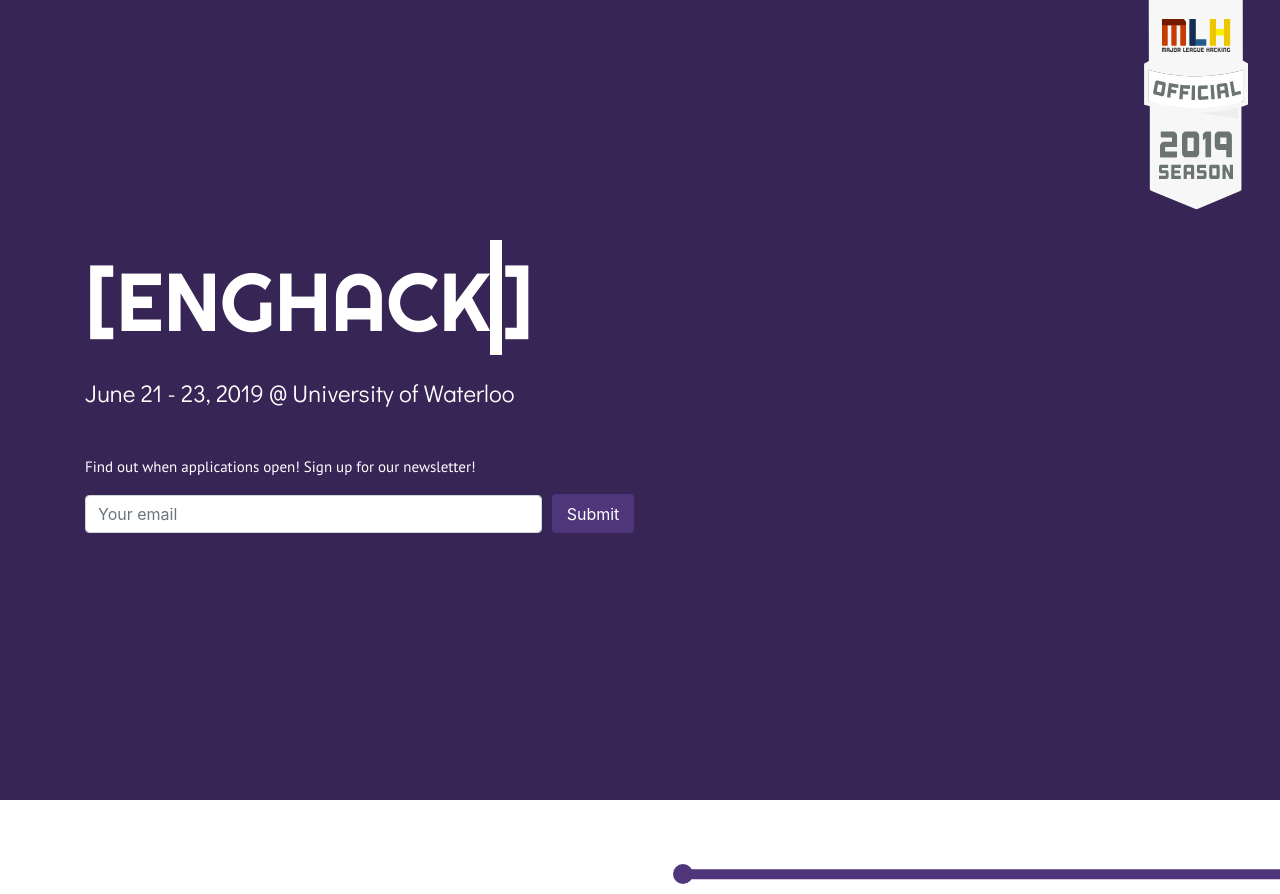
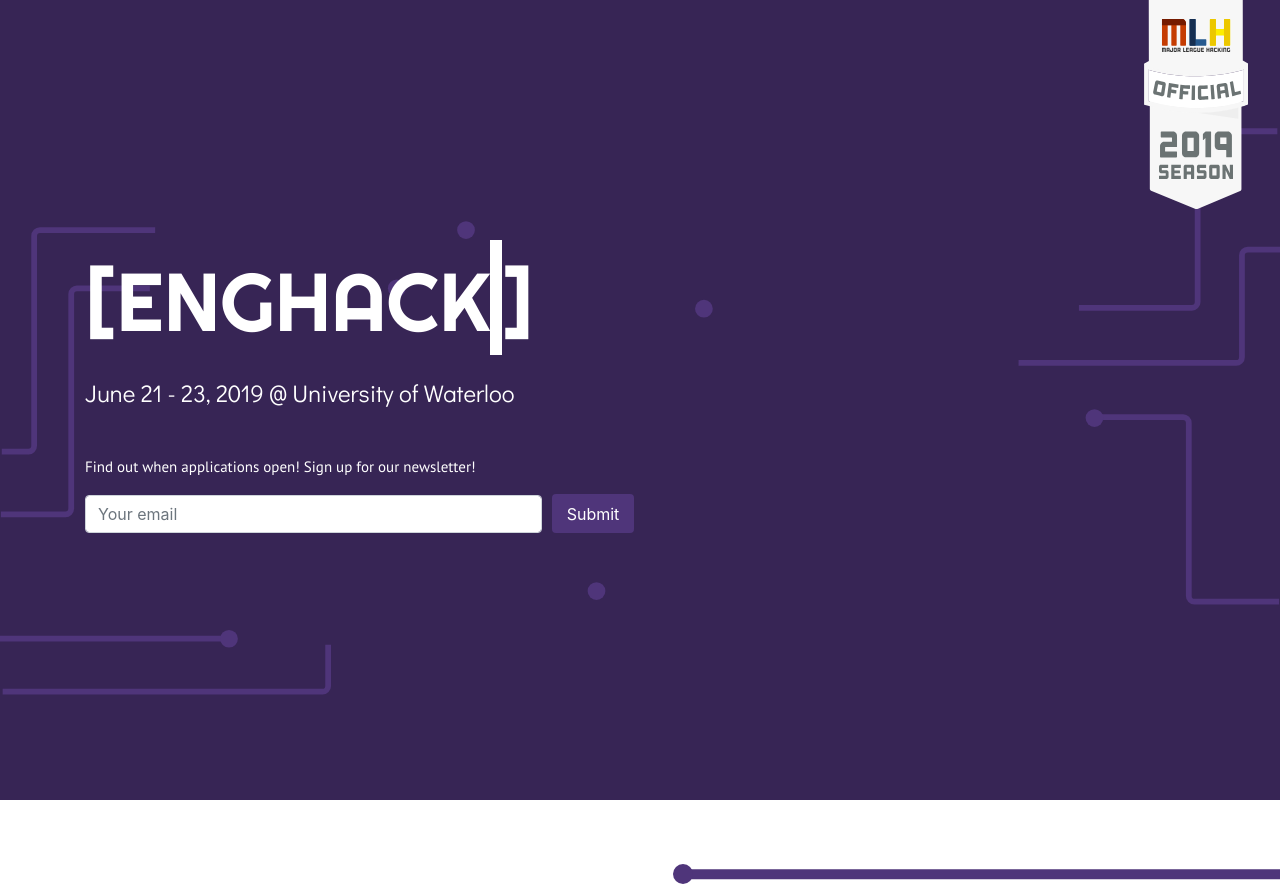
Before and after one commit to EngHack/enghack.github.io, a PHP site: page / in a window 1280 px wide. Shown: the top 894 px of the page. Run offline with PHP 8.4, Linux system fonts and the light colour scheme.

Commit message:
wire animations

```diff
--- a/css/style.css
+++ b/css/style.css
@@ -256,6 +256,27 @@ a:hover {
   width: 10%;
   height: 10%;
 }
+
+.wires {
+  position: absolute;
+  z-index: -10000;
+}
+
+.wires-tablet {
+  display: none;
+}
+
+.wires-mobile {
+  display: none;
+}
+
+.path {
+  stroke-dasharray: 2000;
+  stroke-dashoffset: 2000;
+  -webkit-animation: dash 5s infinite linear;
+  animation: dash 5s infinite linear;
+}
+
 /* Mobile */
 
 @media only screen and (max-width: 768px) {
@@ -317,6 +338,10 @@ a:hover {
     width: 15%;
     height: 15%;
   }
+
+  .wires-tablet {
+    display: inline-block;
+  }
 }
 
 @media only screen and (max-width: 425px) {
@@ -348,6 +373,14 @@ a:hover {
     width: 25%;
     height: 25%;
   }
+
+  .wires-tablet {
+    display: none;
+  }
+
+  .wires-mobile {
+    display: inline-block;
+  }
 }
 
 /* Animations */
@@ -373,3 +406,9 @@ a:hover {
   from, to { border-color: transparent }
   50% { border-color: white; }
 }
+
+@keyframes dash {
+  to {
+    stroke-dashoffset: 0;
+  }
+}
--- a/index.html
+++ b/index.html
@@ -38,6 +38,40 @@
     </nav>
     <div id="landing-page">
       <div class="overlay">
+          <svg class="wires hide-mobile" width="100%" height="100%" viewBox="0 0 2215 1150" fill="none" xmlns="http://www.w3.org/2000/svg">
+            <path d="M3.07214 664.343H49.1044C54.6273 664.343 59.1044 659.865 59.1044 654.343V291.009C59.1044 285.486 63.5816 281.009 69.1044 281.009H807.968" class="path" stroke="#4F357A" stroke-width="10"/>
+            <ellipse cx="806.432" cy="281.009" rx="15.3606" ry="15.2722" fill="#4F357A"/>
+            <path d="M1.53607 772.776H113.24C118.763 772.776 123.24 768.298 123.24 762.776V391.806C123.24 386.283 127.717 381.806 133.24 381.806H680.475" class="path" stroke="#4F357A" stroke-width="10"/>
+            <ellipse cx="686.619" cy="381.806" rx="15.3606" ry="15.2722" fill="#4F357A"/>
+            <path d="M0 988.114H393.232" stroke="#4F357A" stroke-width="10"/>
+            <ellipse cx="396.304" cy="988.114" rx="15.3606" ry="15.2722" fill="#4F357A"/>
+            <path d="M4.60815 1079.75H557.844C563.367 1079.75 567.844 1075.27 567.844 1069.75V915.644C567.844 910.121 572.321 905.644 577.844 905.644H1029.16" class="path" stroke="#4F357A" stroke-width="10"/>
+            <ellipse cx="1032.23" cy="905.644" rx="15.3606" ry="15.2722" fill="#4F357A"/>
+            <path d="M2215 314.608H2159.14C2153.62 314.608 2149.14 319.085 2149.14 324.608V500.943C2149.14 506.466 2144.67 510.943 2139.14 510.943H1590.45C1584.93 510.943 1580.45 515.42 1580.45 520.943V747.503C1580.45 753.026 1575.97 757.503 1570.45 757.503H1046.06" class="path" stroke="#4F357A" stroke-width="10"/>
+            <ellipse cx="1038.38" cy="759.031" rx="15.3606" ry="15.2722" fill="#4F357A"/>
+            <path d="M1900.11 604.781H2047.17C2052.69 604.781 2057.17 609.258 2057.17 614.781V913.971C2057.17 919.494 2061.65 923.971 2067.17 923.971H2213.46" class="path" stroke="#4F357A" stroke-width="10"/>
+            <ellipse cx="1893.96" cy="606.308" rx="15.3606" ry="15.2722" fill="#4F357A"/>
+            <path d="M2210.39 109.96H2082.47C2076.95 109.96 2072.47 114.437 2072.47 119.96V405.405C2072.47 410.928 2067.99 415.405 2062.47 415.405H1225.78" class="path" stroke="#4F357A" stroke-width="10"/>
+            <ellipse cx="1218.1" cy="416.932" rx="15.3606" ry="15.2722" fill="#4F357A"/>
+          </svg>
+          <svg class="wires wires-tablet" width="100%" height="100%" viewBox="0 0 768 579" fill="none" xmlns="http://www.w3.org/2000/svg">
+            <path d="M0 274H26.4779C32.0007 274 36.4779 269.523 36.4779 264V20C36.4779 14.4772 40.955 10 46.4779 10H528" class="path" stroke="#4F357A" stroke-width="10"/>
+            <path d="M0 339H69.2311C74.754 339 79.2311 334.523 79.2311 329V83C79.2311 77.4771 83.7083 73 89.2311 73H442" class="path" stroke="#4F357A" stroke-width="10"/>
+            <circle cx="537" cy="10" r="10" fill="#4F357A"/>
+            <circle cx="449" cy="73" r="10" fill="#4F357A"/>
+            <path d="M176 518C176 523.523 171.523 528 166 528C160.477 528 156 523.523 156 518C156 512.477 160.477 508 166 508C171.523 508 176 512.477 176 518Z" fill="#4F357A"/>
+            <circle cx="214" cy="569" r="10" fill="#4F357A"/>
+            <path d="M767 455H700.377C694.855 455 690.377 459.477 690.377 465V559C690.377 564.523 685.9 569 680.377 569H220" class="path" stroke="#4F357A" stroke-width="10"/>
+            <path d="M772.5 314H667C661.477 314 657 318.477 657 324V508C657 513.523 652.523 518 647 518H168" class="path" stroke="#4F357A" stroke-width="10"/>
+          </svg>
+          <svg class="wires wires-mobile" width="100%" height="100%" viewBox="0 0 375 511" fill="none" xmlns="http://www.w3.org/2000/svg">
+            <path d="M0 501H256" class="path" stroke="#4F357A" stroke-width="10"/>
+            <circle cx="258" cy="501" r="10" fill="#4F357A"/>
+            <path d="M120 10H376" class="path" stroke="#4F357A" stroke-width="10"/>
+            <circle cx="113" cy="10" r="10" fill="#4F357A"/>
+            </svg>
+
+
         <div class="container">
           <div class="enghack">[ <h1 class="typewriter"> ENGHACK </h1> ]</div>
           <img class="landing-logo" src="assets/enghack_logo.png" alt="enghack logo"/>
```
